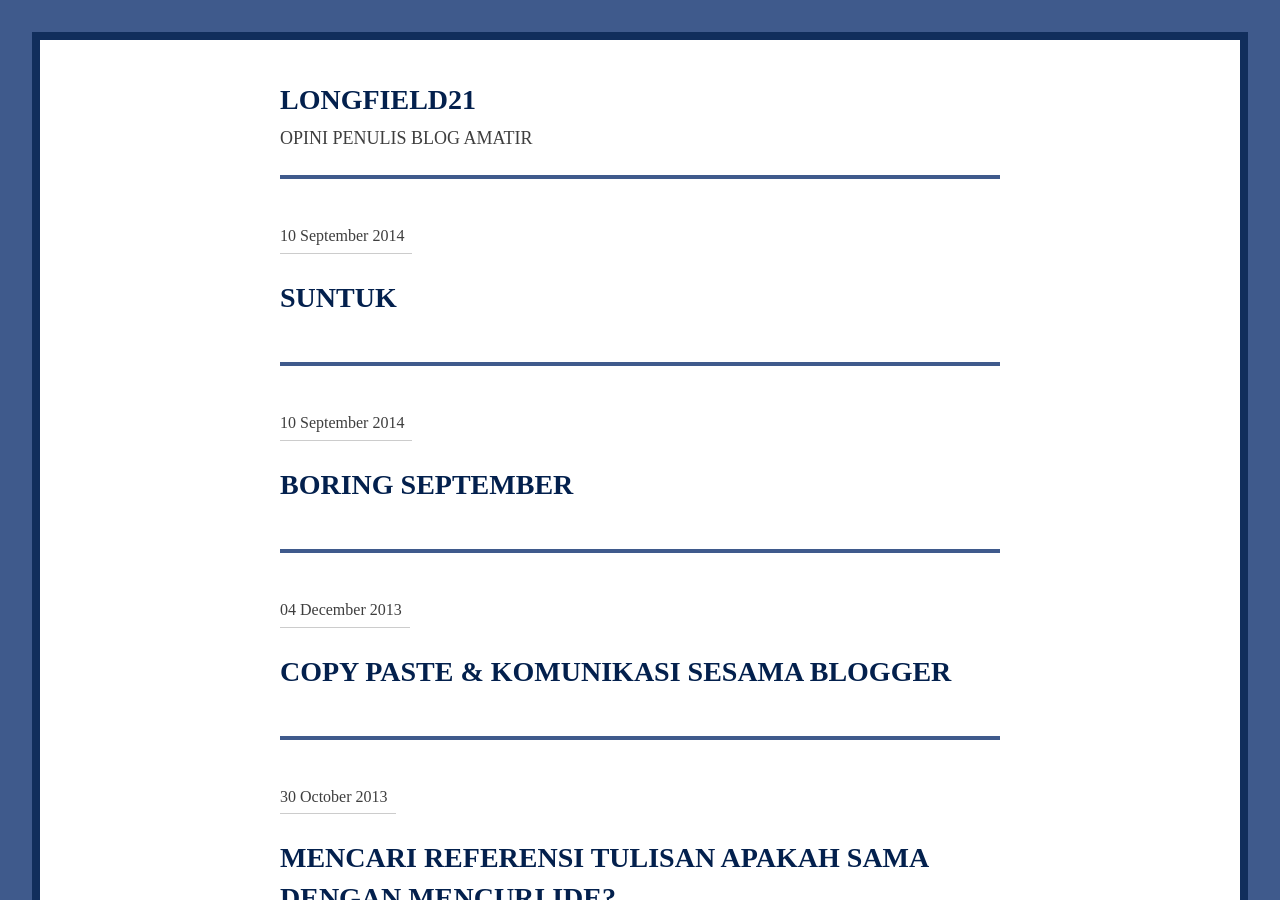
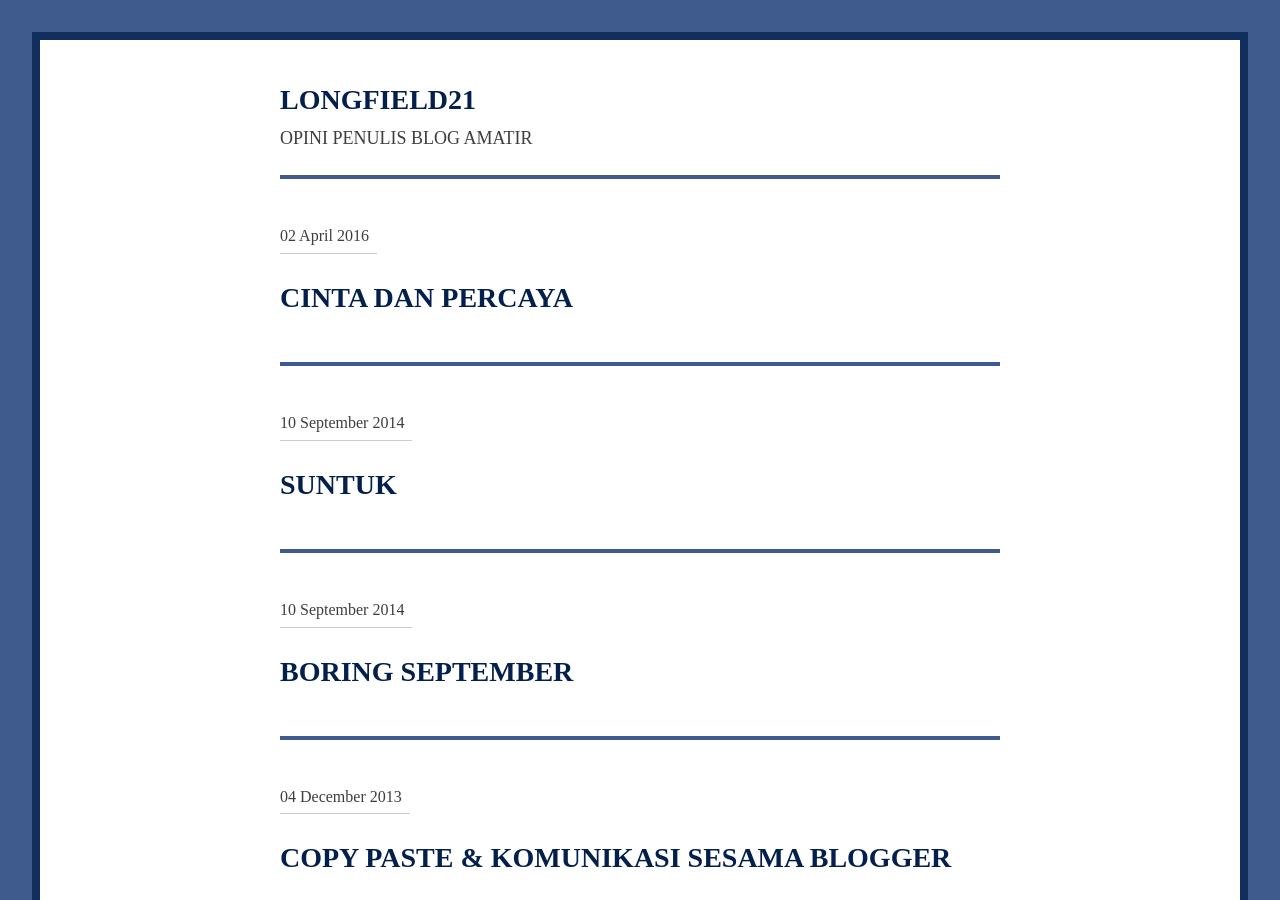
Before and after one commit to longfield21/longfield21.github.com, a Jekyll site: the page built from index.html, in a window 1280 px wide and 900 px high. Built offline with Jekyll 4.4.1, drawn with Linux system fonts in a browser that asks for light colours; some web fonts are replaced; Markdown is read by kramdown in place of the engine named in the settings; the list of posts is cut into pages by our own code; a file with an impossible date is left out.

Commit message:
Update 2016-04-02-cinta.md

```diff
--- a/_posts/2016-04-02-cinta.md
+++ b/_posts/2016-04-02-cinta.md
@@ -1,7 +1,7 @@
 ---
 layout: post
 title: Cinta dan Percaya
-date: {}
+date: 2016-4-2
 published: true
 ---
 
```
